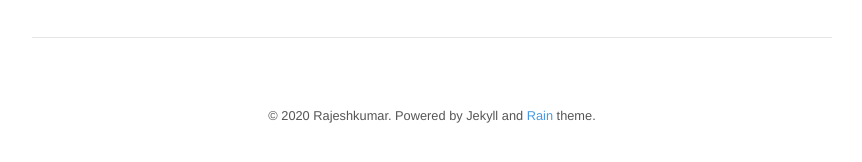
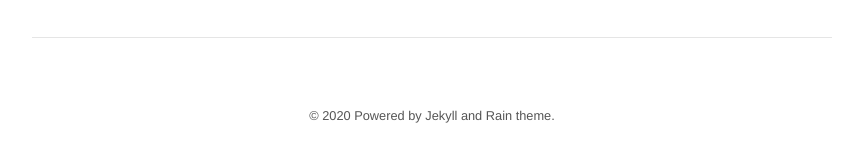
Before and after one commit to Onemoreblog/zero, a Jekyll site: the page built from index.html, in a window 1280 px wide. Shown: the part 331-493 px from the top of the page, without its empty margins (208-1070 px from the left). Built offline with Jekyll 4.4.1, drawn with Linux system fonts in a browser that asks for light colours; nearby versions of some CDN libraries; the list of posts is cut into pages by our own code.

Commit message:
Update default.html

```diff
--- a/_layouts/default.html
+++ b/_layouts/default.html
@@ -32,7 +32,7 @@
 
     <footer>
       <span>
-        &copy; <time datetime="{{ site.time }}">{{ site.time | date: '%Y' }}</time> {{ site.author.name }}. Powered by Jekyll and <a href="#">Rain</a> theme.
+        &copy; <time datetime="{{ site.time }}">{{ site.time | date: '%Y' }}</time> Powered by Jekyll and Rain theme.
       </span>
     </footer>
   </body>
```
